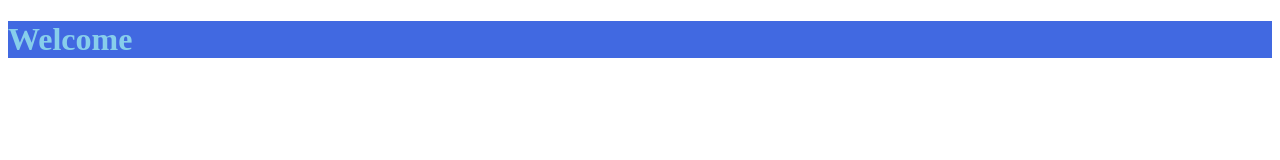
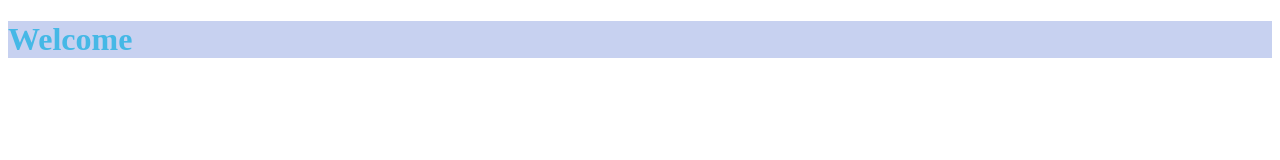
Before and after one commit to raozeeshanali/mysite, a plain HTML site: page index.html in a window 1280 px wide. Drawn offline with Linux system fonts and the light colour scheme.

Commit message:
Update index.html

```diff
--- a/index.html
+++ b/index.html
@@ -6,8 +6,8 @@
     <title>Document</title>
     <style>
         h1{
-            background-color: royalblue;
-            color: skyblue;
+            background-color: rgb(199, 209, 240);
+            color: rgb(69, 184, 230);
         }
     </style>
 </head>
```
